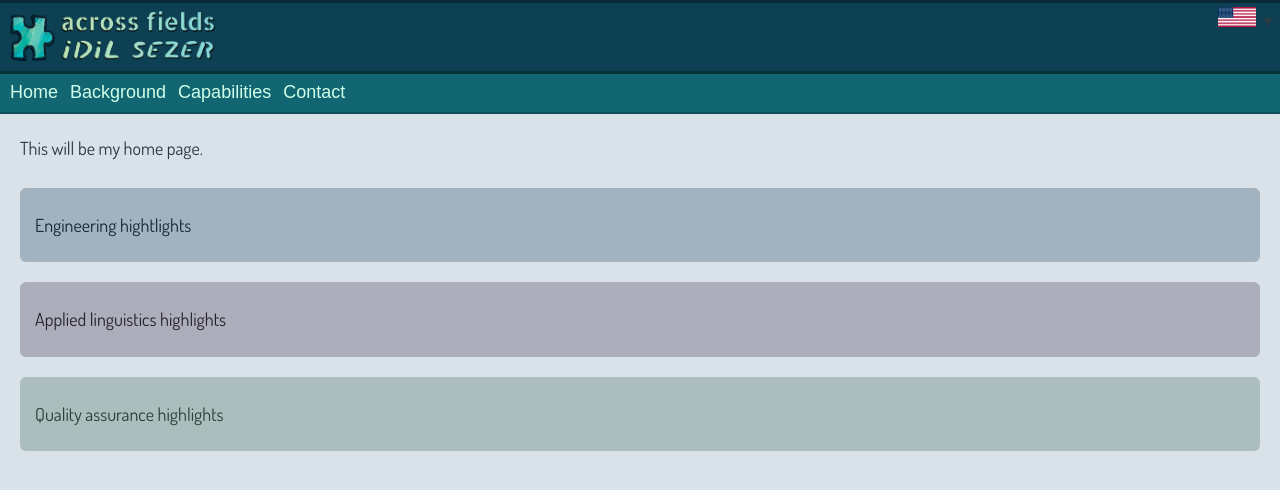
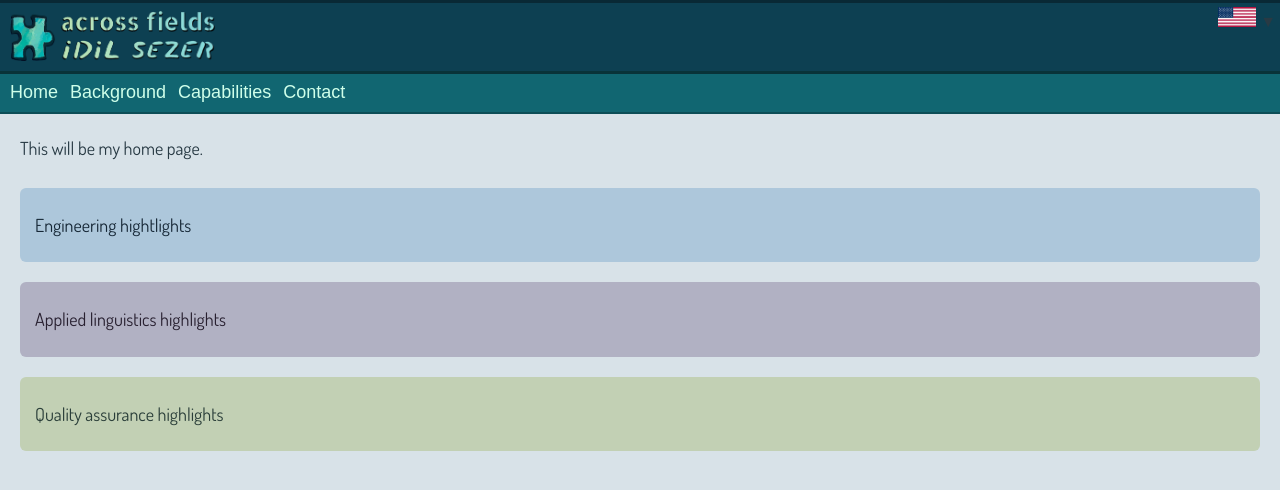
Before and after one commit to acrossfields/idilsezer, a Jekyll site: the page built from en/index.md, in a window 1280 px wide. Shown: the top 490 px of the page. Built offline with Jekyll 4.4.1, drawn with Linux system fonts in a browser that asks for light colours; some web fonts are replaced.

Commit message:
Update style.scss

```diff
--- a/assets/css/style.scss
+++ b/assets/css/style.scss
@@ -88,7 +88,7 @@ body a:hover {
   margin: 20px;
   padding: 8px 15px;
   color: #162736;
-  background-color: rgba(38, 68, 96, 0.3);
+  background-color: #adc7db;
   border-radius: 6px;
 }
 
@@ -96,7 +96,7 @@ body a:hover {
   margin: 20px;
   padding: 8px 15px;
   color: #282030;
-  background-color: rgba(72, 57, 85, 0.3);
+  background-color: #b1b1c3;
   border-radius: 6px;
 }
 
@@ -104,6 +104,6 @@ body a:hover {
   margin: 20px;
   padding: 8px 15px;
   color: #2a3e39;
-  background-color: rgba(69, 103, 94, 0.3);
+  background-color: #c2d0b4;
   border-radius: 6px;
 }
```
